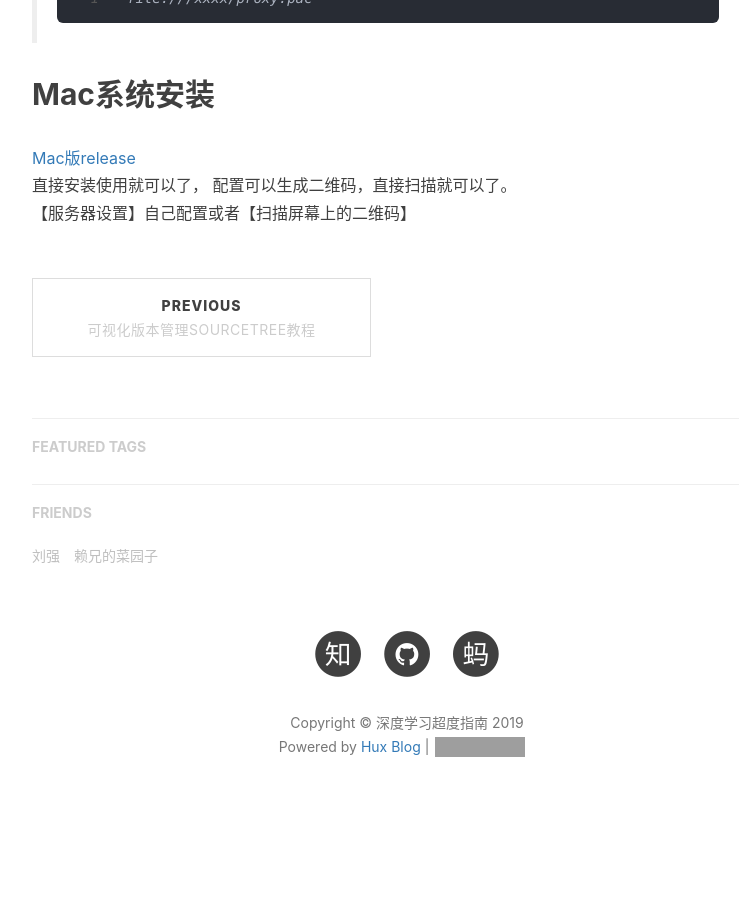
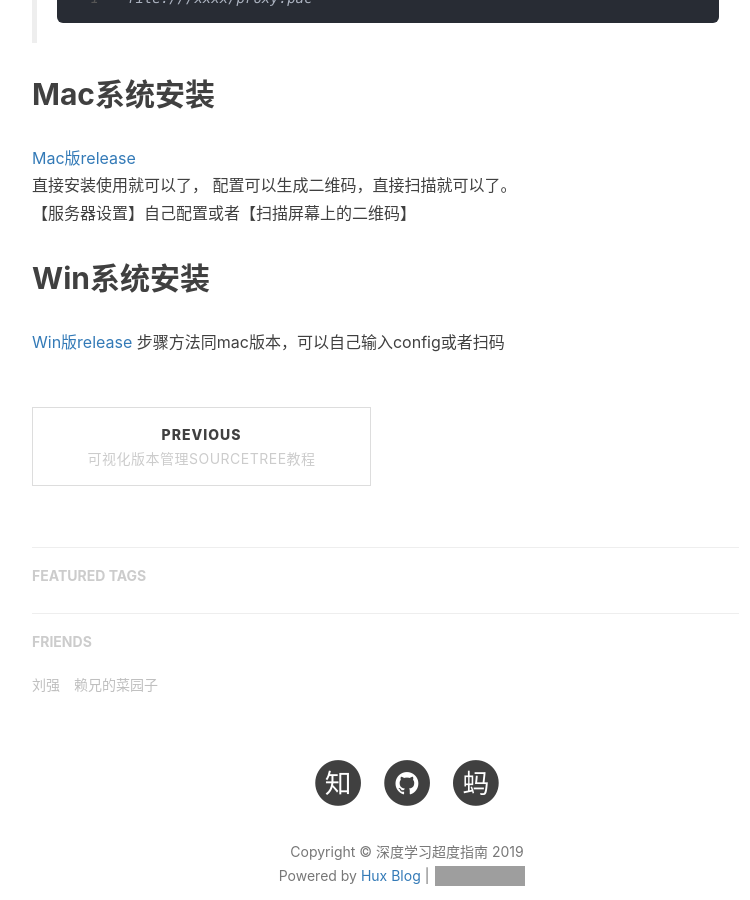
Before and after one commit to wdd233/wdd233.github.io, a Jekyll site: the page built from _posts/2019-01-09-科学上网指南.md, in a window 1280 px wide and 900 px high, scrolled down 1027 px. Shown: the whole window, without its empty margins (233-983 px from the left). Built offline with Jekyll 4.4.1, drawn with Linux system fonts in a browser that asks for light colours; nearby versions of some CDN libraries; comment, search, counter and statistics services are not loaded; before the commit the page ends 1878 px from its top, so only the background shows below that; grey boxes are pictures that could not be loaded.

Commit message:
modified shadowsocks

```diff
--- a/_posts/2019-01-09-科学上网指南.md
+++ b/_posts/2019-01-09-科学上网指南.md
@@ -31,3 +31,9 @@ Mac系统安装
 [Mac版release](https://github.com/shadowsocks/ShadowsocksX-NG/releases)
 直接安装使用就可以了， 配置可以生成二维码，直接扫描就可以了。
 【服务器设置】自己配置或者【扫描屏幕上的二维码】
+
+
+Win系统安装
+---------
+[Win版release](https://github.com/shadowsocks/shadowsocks-windows/releases)
+步骤方法同mac版本，可以自己输入config或者扫码
```
